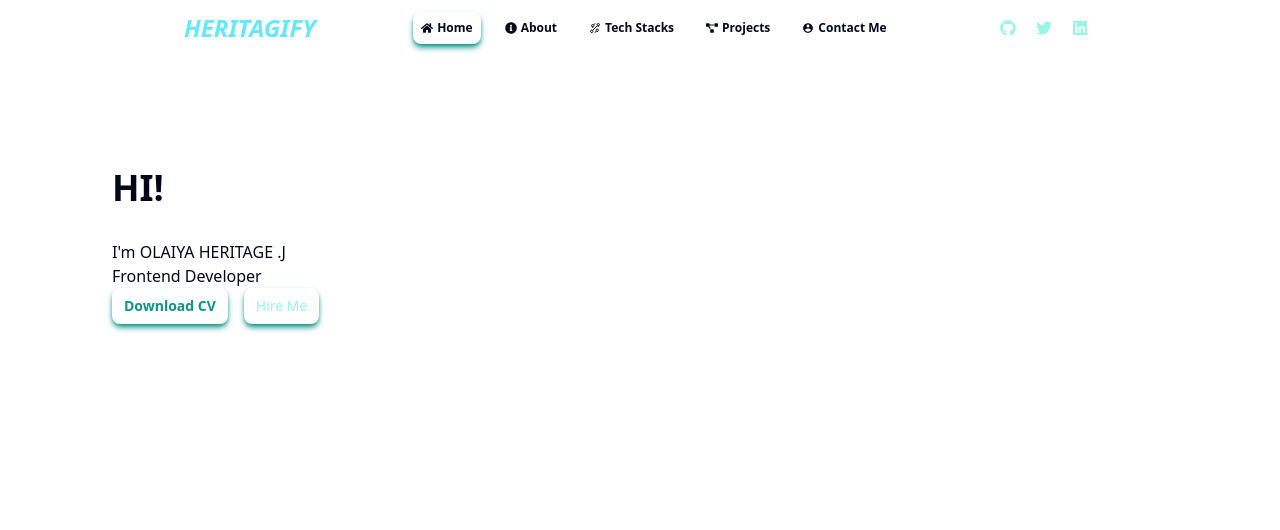
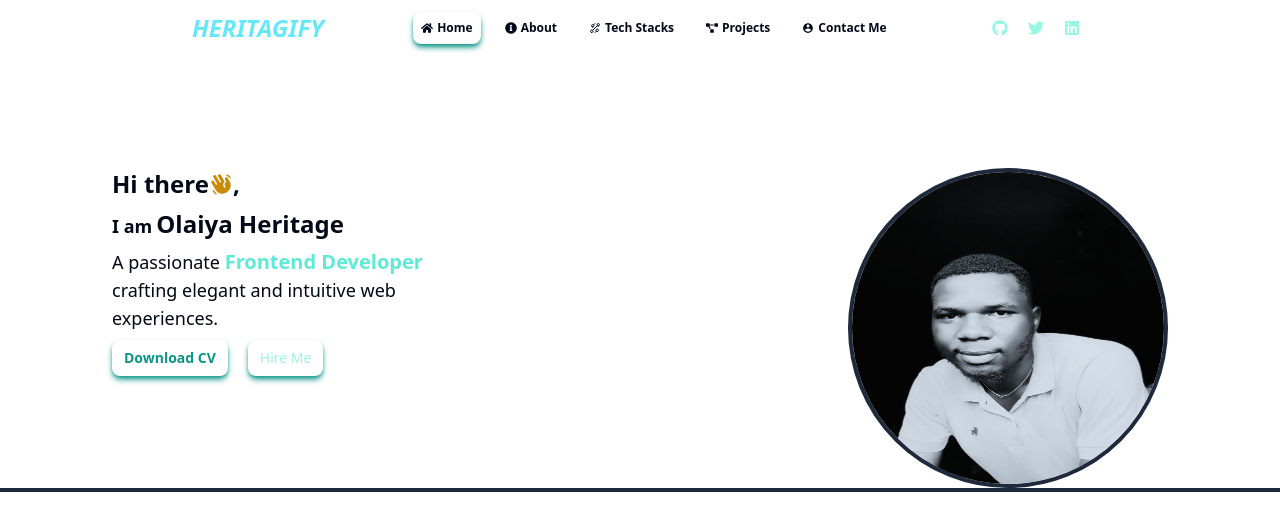
Before and after one commit to Heritagify/My-Portfolio, a Next.js app: page / in a window 1280 px wide. Shown: the top 530 px of the page. Built offline with nearby package versions, Linux system fonts and the light colour scheme.

Commit message:
working on the about section already

```diff
--- a/app/page.tsx
+++ b/app/page.tsx
@@ -1,48 +1,87 @@
 "use client";
-import './globals.css'
+import "./globals.css";
 import { useAos } from "./utils/useAos";
-import Navbar from '.././components/Navbar'
+import Image from "next/image";
+import Navbar from ".././components/Navbar";
+import { PiHandWavingFill } from "react-icons/pi";
 import { TfiShine } from "react-icons/tfi";
 import { MdDarkMode } from "react-icons/md";
-import { VscVscode } from "react-icons/vsc"; <VscVscode />
-import { FaGithub } from "react-icons/fa"; <FaGithub />
-import { FaHtml5 } from "react-icons/fa6"; <FaHtml5 />
-import { FaCss3Alt } from "react-icons/fa"; <FaCss3Alt />
-import { IoLogoJavascript } from "react-icons/io"; <IoLogoJavascript />
-import { SiTailwindcss } from "react-icons/si"; <SiTailwindcss />
-import { FaReact } from "react-icons/fa"; <FaReact />
-import { SiVite } from "react-icons/si"; <SiVite />
-import { RiNextjsFill } from "react-icons/ri"; <RiNextjsFill />
-import { SiMongodb } from "react-icons/si"; <SiMongodb />
-import { IoLogoVercel } from "react-icons/io5"; <IoLogoVercel />
-import PortPic from './'
-
-
-
-
-
-
-
+import { FaLocationDot } from "react-icons/fa6"; <FaLocationDot />
+import { IoIosCall } from "react-icons/io"; <IoIosCall />
+import { IoIosMail } from "react-icons/io"; <IoIosMail />
+import { VscVscode } from "react-icons/vsc";
+<VscVscode />;
+import { FaGithub } from "react-icons/fa";
+<FaGithub />;
+import { FaHtml5 } from "react-icons/fa6";
+<FaHtml5 />;
+import { FaCss3Alt } from "react-icons/fa";
+<FaCss3Alt />;
+import { IoLogoJavascript } from "react-icons/io";
+<IoLogoJavascript />;
+import { SiTailwindcss } from "react-icons/si";
+<SiTailwindcss />;
+import { FaReact } from "react-icons/fa";
+<FaReact />;
+import { SiVite } from "react-icons/si";
+<SiVite />;
+import { RiNextjsFill } from "react-icons/ri";
+<RiNextjsFill />;
+import { SiTypescript } from "react-icons/si";
+<SiTypescript />;
+import { SiMongodb } from "react-icons/si";
+<SiMongodb />;
+import { IoLogoVercel } from "react-icons/io5";
+<IoLogoVercel />;
+import PortPic from ".././public/portPic.jpg";
 
 export default function Page() {
   useAos();
 
   return (
     <div className="dark">
-      <Navbar/>
+      <Navbar />
+
+      {/* ------------HERO SECTION_--------- */}
       <div className="mx-28 mt-28">
-        <h1
-          data-aos="fade-right"
-          className="text-4xl font-bold mb-8">HI!</h1>
-          <h1>I'm OLAIYA HERITAGE .J</h1>
-          <h1>Frontend Developer</h1>
-          <p></p>
-          <div className="flex gap-4">
-            <button className="cursor-pointer p-2 px-3 rounded-lg bg-white text-sm text-teal-600 font-semibold hover:text-emerald-200 shadow-md shadow-teal-600">Download CV</button>
-            <button className="cursor-pointer p-2 px-3 text-sm text-teal-200 rounded-lg hover:text-emerald-200 shadow-md shadow-teal-600">Hire Me</button>
+        <div className="flex justify-between">
+          <div className="w-2/3">
+            <h1 className="text-2xl font-semibold flex items-center">
+              Hi there <PiHandWavingFill className="text-yellow-600 text-2xl" />,
+            </h1>
+              <h1 className="my-2 text-lg font-semibold">I am
+                <span className="text-2xl text-gradient-to-r from-indigo-500 via-purple-600 to-pink-500 font-bold mx-1">Olaiya Heritage</span>
+                </h1>
+            <h2 className="w-2/4 my-2 text-lg">
+              A passionate <span className="text-xl font-semibold text-teal-300">Frontend Developer</span>{" "}
+              crafting elegant and intuitive web experiences.
+            </h2>
+            {/* <p className="w-2/4 text-sm my-2 ">
+              With a keen eye for design and a love for coding, I bring ideas to
+              life through clean, efficient code. Explore my portfolio to see
+              how I can help bring your digital vision to reality.
+            </p> */}
+            <div className="flex gap-5">
+              <button className="cursor-pointer p-2 px-3 rounded-lg bg-white text-sm text-teal-600 font-semibold hover:text-emerald-200 shadow-md shadow-teal-600">
+                Download CV
+              </button>
+              <button className="cursor-pointer p-2 px-3 text-sm text-teal-200 rounded-lg hover:text-emerald-200 shadow-md shadow-teal-600">
+                Hire Me
+              </button>
+            </div>
           </div>
+          <Image
+            src={PortPic}
+            alt="Portfolio Picture"
+            className="w-80 h-80 rounded-full border-4"
+          />
+        </div>
       </div>
 
+      {/* ------------ABOUT SECTION----------- */}
+      <div className="border-2 ">
+
+      </div>
     </div>
   );
 }
--- a/components/Navbar.tsx
+++ b/components/Navbar.tsx
@@ -15,7 +15,7 @@ import { LiaTimesSolid } from "react-icons/lia"; <LiaTimesSolid />
 export default function Navbar() {
   return (
     <div>
-      <header className="flex justify-between mx-44 p-2 items-center  container-fluid py-3">
+      <header className="flex justify-between mx-44 p-4 items-center  container-fluid py-3">
         <h1 className="italic text-cyan-300 font-semibold text-2xl">
           HERITAGIFY
         </h1>
```
